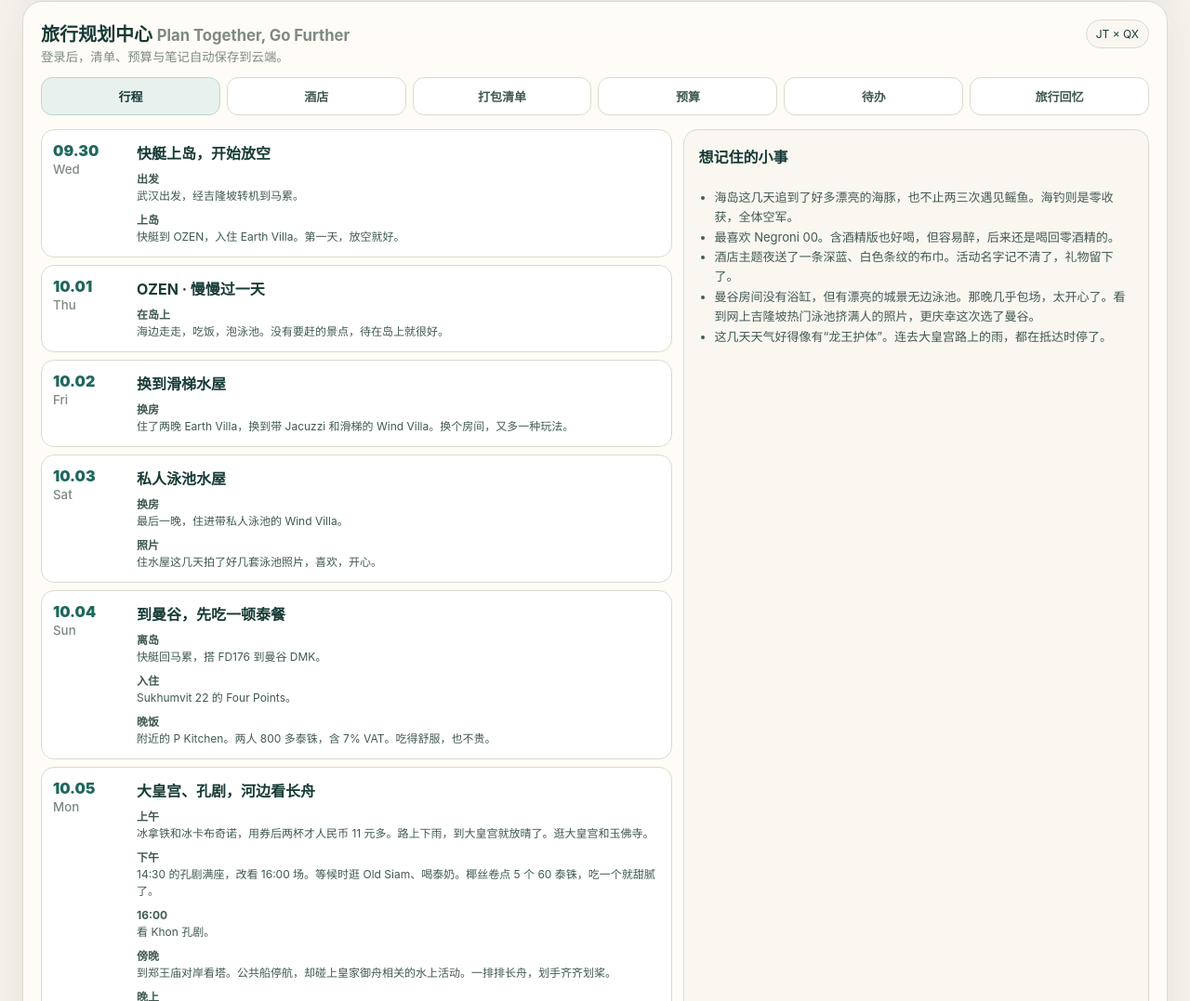
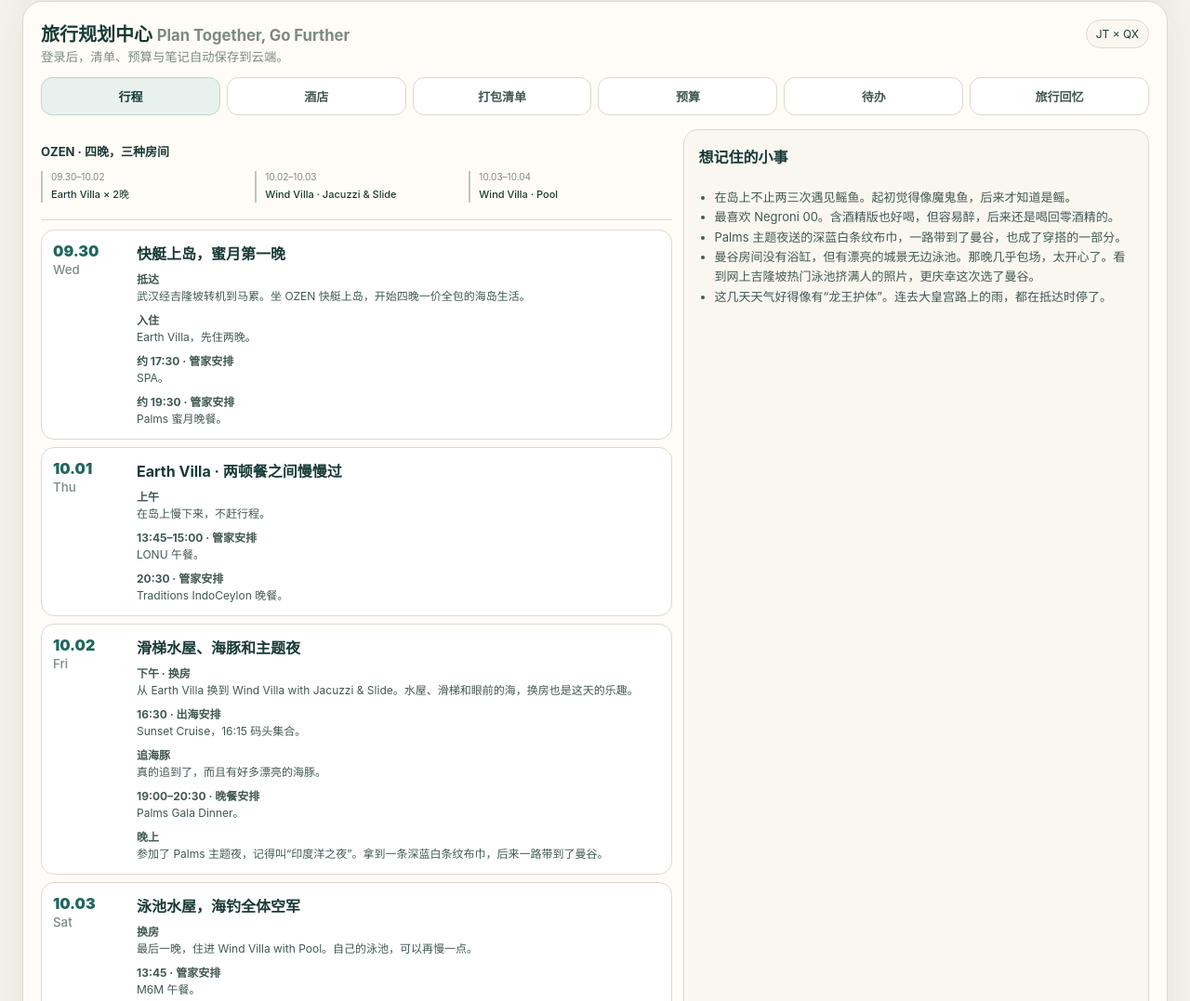
Before and after one commit to Ivy-Jt/shared-tools, a plain HTML site: page global-trips/trips/2026-maldives-bangkok/index.html in a window 1280 px wide. Shown: the part 1719-2796 px from the top of the page at 93% size. Drawn offline with Linux system fonts and the light colour scheme.

Commit message:
Add OZEN butler schedule and confirmed island experiences

```diff
--- a/global-trips/app.js
+++ b/global-trips/app.js
@@ -105,6 +105,9 @@
   }
 
   function renderItinerary() {
+    if ($('#roomJourney')) {
+      $('#roomJourney').innerHTML = trip.hotels.maldives.rooms.map(room => `<div><small>${escapeHtml(room.dates)}</small><b>${escapeHtml(room.name)}</b></div>`).join('');
+    }
     $('#dayList').innerHTML = trip.itinerary.map(item => {
       const detail = item.detail.split('\n').filter(Boolean).map(line => {
         const divider = line.indexOf('｜');
--- a/global-trips/trips/2026-maldives-bangkok/cover.css
+++ b/global-trips/trips/2026-maldives-bangkok/cover.css
@@ -31,6 +31,12 @@
 .cover-route{display:flex;align-items:center;gap:18px;font-size:12px;white-space:nowrap}.cover-route i{font-style:normal;color:#ad8254}
 .trip-journal .topbar{box-shadow:none}
 .trip-journal .cloud-bar{background:transparent}
+.room-journey{padding:14px 0 18px;margin-bottom:10px;border-bottom:1px solid var(--line)}
+.room-journey h4{margin:0 0 12px;font-size:13px}
+#roomJourney{display:grid;grid-template-columns:repeat(3,minmax(0,1fr));gap:12px}
+#roomJourney>div{border-left:2px solid #b6cbbd;padding-left:9px}
+#roomJourney small{display:block;color:var(--muted);font-size:10px;margin-bottom:5px}
+#roomJourney b{display:block;font-size:11px;line-height:1.5;font-weight:500;overflow-wrap:anywhere}
 @media(max-width:900px){.trip-cover{grid-template-columns:46% 54%}.cover-copy{padding:28px 24px}.trip-cover h2{font-size:49px}.cover-visual{min-height:410px}.cover-kicker{gap:6px;letter-spacing:.08em}.journal-brand h1{font-size:22px}}
 @media(max-width:600px){
  .trip-journal .shell{padding-top:18px}.trip-journal .back-link{display:none}
--- a/global-trips/trips/2026-maldives-bangkok/index.html
+++ b/global-trips/trips/2026-maldives-bangkok/index.html
@@ -7,7 +7,7 @@
 <meta name="theme-color" content="#f5f2eb">
 <link rel="icon" href="data:,">
 <link rel="stylesheet" href="../../app.css?v=20260926-photos">
-<link rel="stylesheet" href="./cover.css?v=20261007-cover">
+<link rel="stylesheet" href="./cover.css?v=20261007-cover-ozen">
 <title>JT &amp; QX's Global Trips · Maldives × Bangkok</title>
 </head>
 <body class="trip-journal" data-trip-source="./trip.json">
@@ -76,7 +76,7 @@
   <section class="planner card" id="planner">
     <div class="section-head"><div><h3>旅行规划中心 <small>Plan Together, Go Further</small></h3><small>登录后，清单、预算与笔记自动保存到云端。</small></div><span class="pill">JT × QX</span></div>
     <div class="planner-tabs" role="tablist"><button class="plan-tab active" data-panel="itinerary">行程</button><button class="plan-tab" data-panel="hotels">酒店</button><button class="plan-tab" data-panel="packing">打包清单</button><button class="plan-tab" data-panel="budget">预算</button><button class="plan-tab" data-panel="todos">待办</button><button class="plan-tab" data-panel="memories">旅行回忆</button></div>
-    <div class="panel active" id="panel-itinerary"><div class="itinerary-grid"><div class="day-list" id="dayList"></div><div class="aside-note" id="principles"></div></div></div>
+    <div class="panel active" id="panel-itinerary"><div class="itinerary-grid"><div><section class="room-journey" aria-label="OZEN 四晚房型"><h4>OZEN · 四晚，三种房间</h4><div id="roomJourney"></div></section><div class="day-list" id="dayList"></div></div><div class="aside-note" id="principles"></div></div></div>
     <div class="panel" id="panel-hotels"><div class="known-booking" id="maldivesBooking"></div><div class="section-head" style="margin-top:12px"><div><h3 style="font-size:17px">Bangkok · 已订酒店</h3><small id="bangkokPriceNote"></small></div></div><div class="hotel-grid" id="hotelGrid"></div><div class="challenge" id="decisionNote"></div></div>
     <div class="panel" id="panel-packing"><p class="packing-help">采购状态和“已打包”分别记录；可选未带和不需要的物品不计入进度。登录后自动保存。</p><p id="readinessNote" class="packing-help"></p><div class="check-grid" id="packingGroups"></div></div>
     <div class="panel" id="panel-budget"><div class="budget-grid"><div class="budget-list" id="budgetList"></div><div class="total-box"><div class="eyebrow">Trip Budget</div><div class="big" id="budgetTotal">—</div><p id="budgetNote"></p></div></div></div>
@@ -89,6 +89,6 @@
 </div>
 
 <nav class="mobile-nav" aria-label="手机工作区导航"><button class="active" data-action="overview">首页</button><button data-panel="itinerary">行程</button><button data-panel="hotels">酒店</button><button data-panel="packing">清单</button><button data-panel="memories">回忆</button></nav>
-<script src="../../app.js?v=20261007-cover" defer></script>
+<script src="../../app.js?v=20261007-cover-ozen" defer></script>
 </body>
 </html>
--- a/global-trips/trips/2026-maldives-bangkok/trip.json
+++ b/global-trips/trips/2026-maldives-bangkok/trip.json
@@ -60,19 +60,19 @@
     {"date": "10.07", "title": "返程 · MU2564", "detail": "计划 02:45 BKK → WUH · 返程待确认"}
   ],
   "itinerary": [
-    {"date": "09.30", "weekday": "Wed", "title": "快艇上岛，开始放空", "detail": "出发｜武汉出发，经吉隆坡转机到马累。\n上岛｜快艇到 OZEN，入住 Earth Villa。第一天，放空就好。", "liveTitle": "抵达 OZEN", "liveDetail": "武汉 → 吉隆坡 → 马累。快艇上岛，入住 Earth Villa。"},
-    {"date": "10.01", "weekday": "Thu", "title": "OZEN · 慢慢过一天", "detail": "在岛上｜海边走走，吃饭，泡泳池。没有要赶的景点，待在岛上就很好。", "liveTitle": "OZEN · 慢下来", "liveDetail": "海边走走，吃饭，泡泳池。"},
-    {"date": "10.02", "weekday": "Fri", "title": "换到滑梯水屋", "detail": "换房｜住了两晚 Earth Villa，换到带 Jacuzzi 和滑梯的 Wind Villa。换个房间，又多一种玩法。", "liveTitle": "滑梯水屋", "liveDetail": "今天换房：Wind Villa，带 Jacuzzi 和滑梯。"},
-    {"date": "10.03", "weekday": "Sat", "title": "私人泳池水屋", "detail": "换房｜最后一晚，住进带私人泳池的 Wind Villa。\n照片｜住水屋这几天拍了好几套泳池照片，喜欢，开心。", "liveTitle": "泳池水屋", "liveDetail": "换到私人泳池水屋。这几天拍了不少喜欢的照片。"},
-    {"date": "10.04", "weekday": "Sun", "title": "到曼谷，先吃一顿泰餐", "detail": "离岛｜快艇回马累，搭 FD176 到曼谷 DMK。\n入住｜Sukhumvit 22 的 Four Points。\n晚饭｜附近的 P Kitchen。两人 800 多泰铢，含 7% VAT。吃得舒服，也不贵。", "liveTitle": "曼谷第一晚", "liveDetail": "入住 Four Points。P Kitchen 两人晚餐，含税 800 多泰铢。"},
+    {"date": "09.30", "weekday": "Wed", "title": "快艇上岛，蜜月第一晚", "detail": "抵达｜武汉经吉隆坡转机到马累。坐 OZEN 快艇上岛，开始四晚一价全包的海岛生活。\n入住｜Earth Villa，先住两晚。\n约 17:30 · 管家安排｜SPA。\n约 19:30 · 管家安排｜Palms 蜜月晚餐。", "liveTitle": "快艇上岛 · Earth Villa", "liveDetail": "前两晚住 Earth Villa。管家安排：约 17:30 SPA、约 19:30 Palms 蜜月晚餐。"},
+    {"date": "10.01", "weekday": "Thu", "title": "Earth Villa · 两顿餐之间慢慢过", "detail": "上午｜在岛上慢下来，不赶行程。\n13:45–15:00 · 管家安排｜LONU 午餐。\n20:30 · 管家安排｜Traditions IndoCeylon 晚餐。", "liveTitle": "Earth Villa · 第二天", "liveDetail": "管家安排：13:45 LONU 午餐，20:30 Traditions IndoCeylon 晚餐。"},
+    {"date": "10.02", "weekday": "Fri", "title": "滑梯水屋、海豚和主题夜", "detail": "下午 · 换房｜从 Earth Villa 换到 Wind Villa with Jacuzzi & Slide。水屋、滑梯和眼前的海，换房也是这天的乐趣。\n16:30 · 出海安排｜Sunset Cruise，16:15 码头集合。\n追海豚｜真的追到了，而且有好多漂亮的海豚。\n19:00–20:30 · 晚餐安排｜Palms Gala Dinner。\n晚上｜参加了 Palms 主题夜，记得叫“印度洋之夜”。拿到一条深蓝白条纹布巾，后来一路带到了曼谷。", "liveTitle": "滑梯水屋 · 追海豚", "liveDetail": "换到 Jacuzzi + Slide 水屋，出海追到了好多海豚。晚上参加 Palms 主题夜，带回一条深蓝白条纹布巾。"},
+    {"date": "10.03", "weekday": "Sat", "title": "泳池水屋，海钓全体空军", "detail": "换房｜最后一晚，住进 Wind Villa with Pool。自己的泳池，可以再慢一点。\n13:45 · 管家安排｜M6M 午餐。\n17:00 · 出海安排｜Sunset Fishing，16:45 码头集合。\n海钓｜钓过了，零收获，全体空军。\n20:30 · 管家安排｜Traditions Peking 晚餐。\n照片｜住水屋这几天拍了好几套泳池照片，喜欢，开心。", "liveTitle": "泳池水屋 · 日落海钓", "liveDetail": "换到私人泳池水屋，出海海钓，全体空军。管家安排：13:45 M6M、20:30 Traditions Peking。"},
+    {"date": "10.04", "weekday": "Sun", "title": "离开 OZEN，到曼谷吃泰餐", "detail": "清晨｜在 OZEN 过最后一个早晨，退掉泳池水屋。\n离岛｜酒店快艇回马累，结束四晚海岛生活。\n航班｜FD176，计划 12:30 MLE → 19:05 DMK。\n入住｜曼谷 Sukhumvit 22 的 Four Points。\n晚饭｜附近的 P Kitchen。两人 800 多泰铢，含 7% VAT。吃得舒服，也不贵。", "liveTitle": "OZEN → 曼谷", "liveDetail": "快艇离岛，搭 FD176 到曼谷。入住 Four Points，晚饭在 P Kitchen。"},
     {"date": "10.05", "weekday": "Mon", "title": "大皇宫、孔剧，河边看长舟", "detail": "上午｜冰拿铁和冰卡布奇诺，用券后两杯才人民币 11 元多。路上下雨，到大皇宫就放晴了。逛大皇宫和玉佛寺。\n下午｜14:30 的孔剧满座，改看 16:00 场。等候时逛 Old Siam、喝泰奶。椰丝卷点 5 个 60 泰铢，吃一个就甜腻了。\n16:00｜看 Khon 孔剧。\n傍晚｜到郑王庙对岸看塔。公共船停航，却碰上皇家御舟相关的水上活动。一排排长舟，划手齐齐划桨。\n晚上｜回酒店游泳。城景无边泳池几乎包场，感觉自己基本学会了游泳。还在酒店附近做了足疗，很舒服。", "liveTitle": "大皇宫、孔剧，河边的意外", "liveDetail": "逛大皇宫，看 16:00 孔剧，到郑王庙对岸看塔。公共船没坐成，意外看到了长舟。晚上在酒店泳池几乎包场。"},
     {"date": "10.06", "weekday": "Tue", "title": "公园、购物，按摩后准备去机场", "detail": "上午｜逛伦披尼公园，看到大约十只水巨蜥，还有很多猫。\n中午｜回酒店收拾、退房。之后就待在 CentralWorld。\n下午｜买到 Puff 凉拖。给朋友挑了一对葡萄柚香皂，约 95 泰铢一个；自己买了香茅草香皂和护手霜。4 个小鼻通套装，450 泰铢。包和手机都没买。\n晚饭｜CentralWorld 7F 美食区。\n20:30–21:30｜Let’s Relax 按摩。很舒服，去机场前还洗了澡。店里送了两支 5ml 香氛喷雾，也能给草本鼻通补香。\n去机场前｜已在线值机，没有托运行李。准备直接去 BKK。", "liveTitle": "伦披尼 → CentralWorld → Let’s Relax", "liveDetail": "看水巨蜥和猫，买凉拖和伴手礼。20:30 做了一小时按摩，还洗了澡。已在线值机，准备去机场。"},
     {"date": "10.07", "weekday": "Wed", "title": "返程 · MU2564", "detail": "02:45｜计划搭 MU2564，BKK → WUH。\n返程待确认｜已在线值机，没有托运行李。", "liveTitle": "MU2564 · 02:45 返程", "liveDetail": "计划凌晨 02:45，BKK → WUH。返程待确认。"}
   ],
   "principles": [
-    "海岛这几天追到了好多漂亮的海豚，也不止两三次遇见鳐鱼。海钓则是零收获，全体空军。",
+    "在岛上不止两三次遇见鳐鱼。起初觉得像魔鬼鱼，后来才知道是鳐。",
     "最喜欢 Negroni 00。含酒精版也好喝，但容易醉，后来还是喝回零酒精的。",
-    "酒店主题夜送了一条深蓝、白色条纹的布巾。活动名字记不清了，礼物留下了。",
+    "Palms 主题夜送的深蓝白条纹布巾，一路带到了曼谷，也成了穿搭的一部分。",
     "曼谷房间没有浴缸，但有漂亮的城景无边泳池。那晚几乎包场，太开心了。看到网上吉隆坡热门泳池挤满人的照片，更庆幸这次选了曼谷。",
     "这几天天气好得像有“龙王护体”。连去大皇宫路上的雨，都在抵达时停了。"
   ],
```
